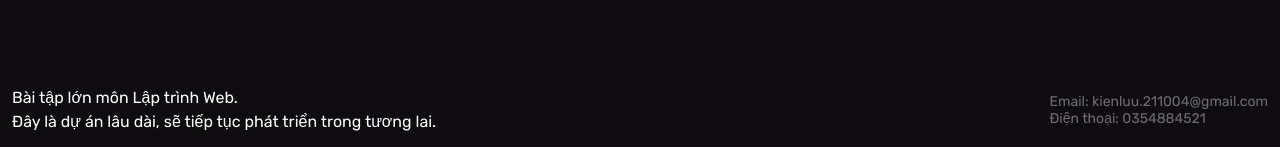
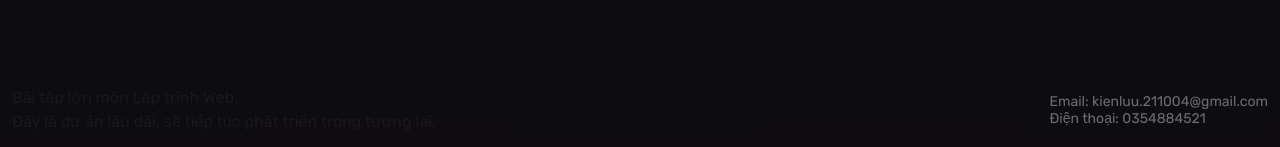
Before and after one commit to kinnnever/pom-moe-main, a SvelteKit app: page /warp in a window 1280 px wide. Shown: the part 650-797 px from the top of the page. Built offline with nearby package versions, Linux system fonts and the light colour scheme; some icons are missing.

Commit message:
Update +layout.svelte
Signed-off-by: kinnnever <thienbinh192837@gmail.com>

```diff
--- a/src/routes/+layout.svelte
+++ b/src/routes/+layout.svelte
@@ -39,7 +39,7 @@
 	</div>
 	<div class="flex-1" />
 	<footer
-		class="mt-4 flex w-full max-w-screen-xl items-center justify-between px-3 py-4 text-white"
+		class="mt-4 flex w-full max-w-screen-xl items-center justify-between px-3 py-4 text-white/5"
 	>
 		<div>
 			<p>Bài tập lớn môn Lập trình Web.</p>
```
